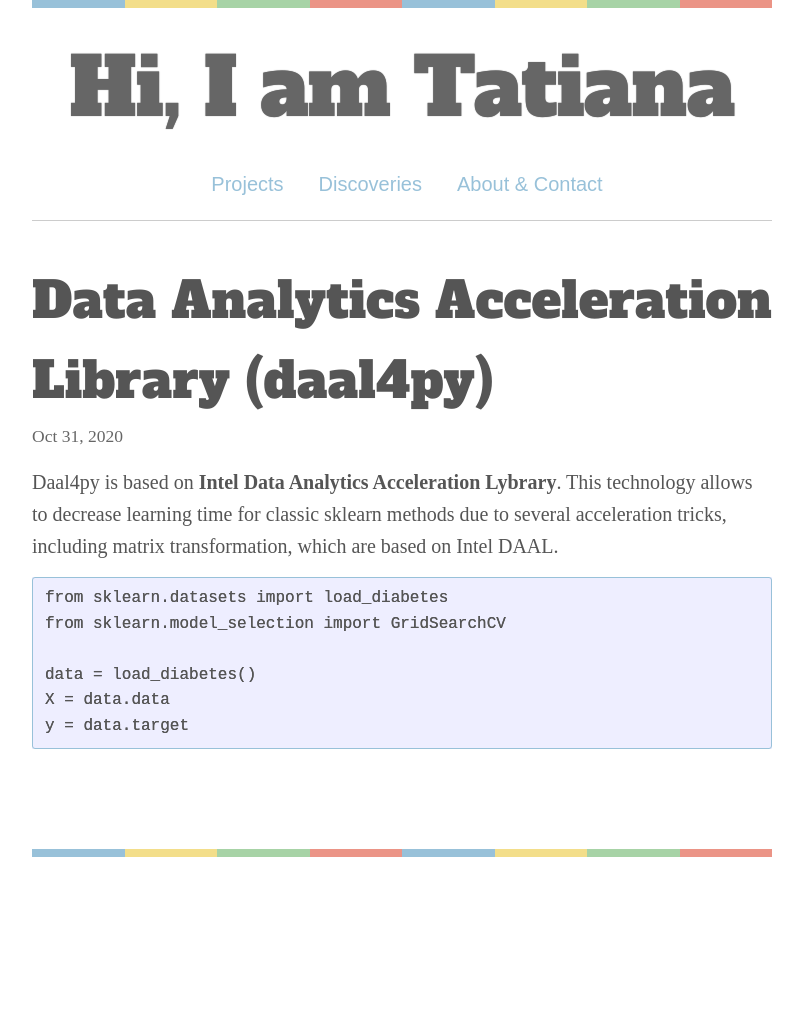
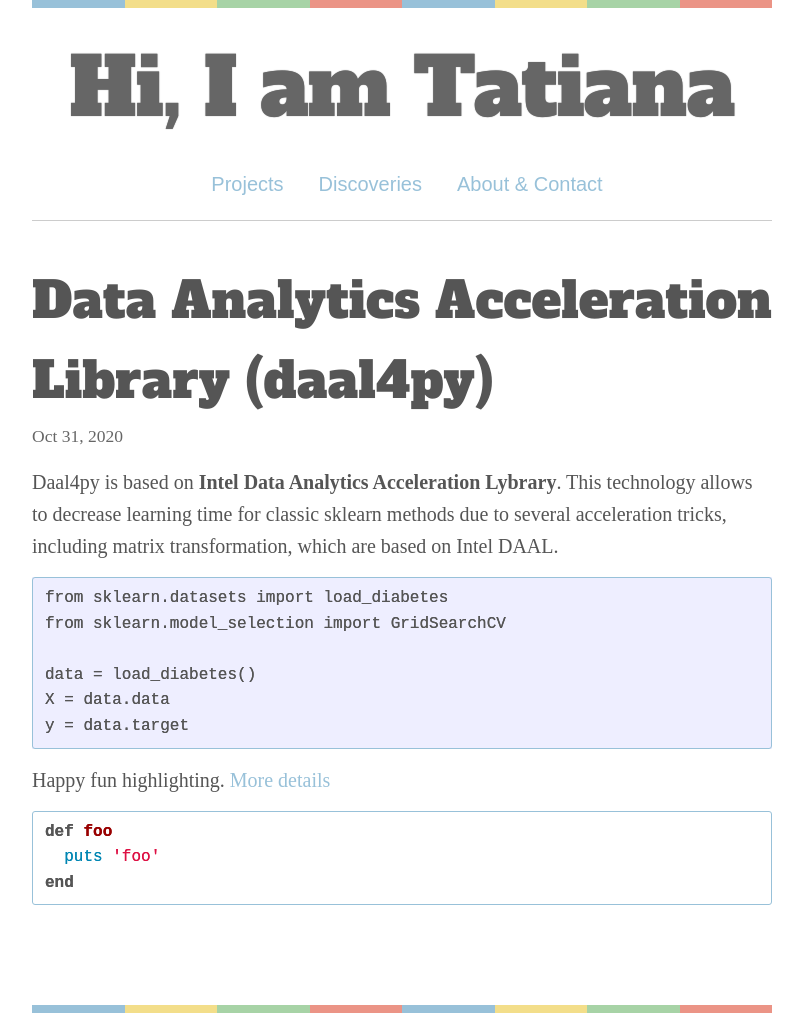
Before and after one commit to tatieliseeva/v-master, a Jekyll site: the page built from _posts/2020-10-31-Data_Analytics_Acceleration_Library(DAAL4PY)_check_out.markdown, in a window 1280 px wide. Shown: the whole page, without its empty margins (238-1041 px from the left). Built offline with Jekyll 4.4.1, drawn with Linux system fonts in a browser that asks for light colours; some web fonts are replaced; before the commit the page ends 900 px from its top, so only the background shows below that.

Commit message:
Update 2020-10-31-Data_Analytics_Acceleration_Library(DAAL4PY)_check_out.markdown

```diff
--- a/_posts/2020-10-31-Data_Analytics_Acceleration_Library(DAAL4PY)_check_out.markdown
+++ b/_posts/2020-10-31-Data_Analytics_Acceleration_Library(DAAL4PY)_check_out.markdown
@@ -14,3 +14,13 @@ Daal4py is based on **Intel Data Analytics Acceleration Lybrary**. This technolo
     data = load_diabetes()
     X = data.data
     y = data.target
+
+
+Happy fun highlighting.
+[More details](https://github.com/mojombo/jekyll/wiki/liquid-extensions)
+
+{% highlight ruby %}
+def foo
+  puts 'foo'
+end
+{% endhighlight %}
```
